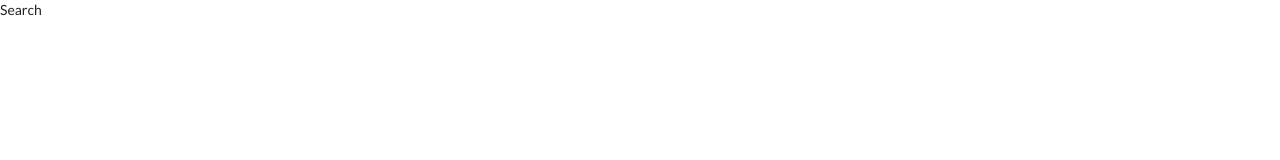
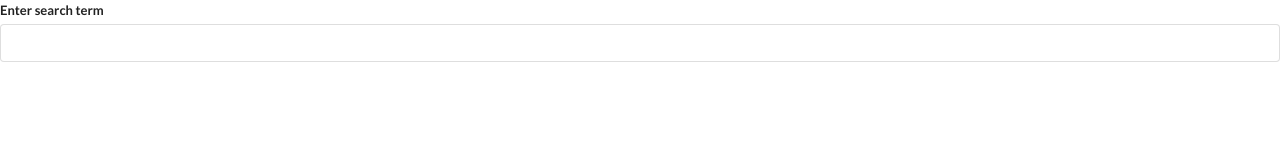
Before and after one commit to uxmoon/react-widgets, a React (Create React App) app: page / in a window 1280 px wide. Shown: the top 160 px of the page. Built offline with nearby package versions, Linux system fonts and the light colour scheme.

Commit message:
updated Search widget notes and added useState to search input

```diff
--- a/src/components/Search.js
+++ b/src/components/Search.js
@@ -1,7 +1,23 @@
-import React from "react";
+import React, { useState } from "react";
 
 const Search = () => {
-  return <div>Search</div>
+
+  const [ term, setTerm ] = useState("");
+
+  return (
+    <div>
+      <div className="ui form">
+        <div className="field">
+          <label>Enter search term</label>
+          <input
+            value={term}
+            onChange={(event) => setTerm(event.target.value)}
+            type="text" className="input"
+          />
+        </div>
+      </div>
+    </div>
+  )
 }
 
 export default Search;
```
Also changed, not shown: 1 other file (tests, documents, lock files or other folders).
